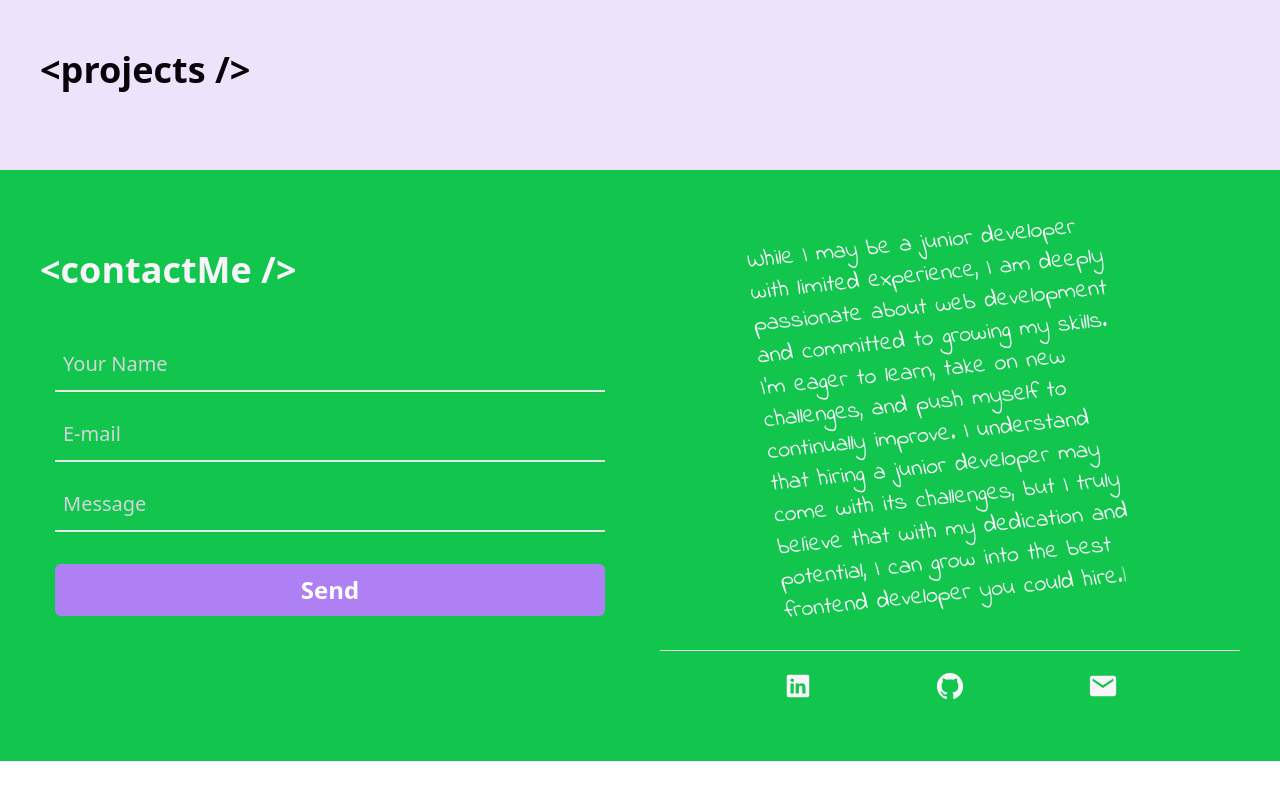
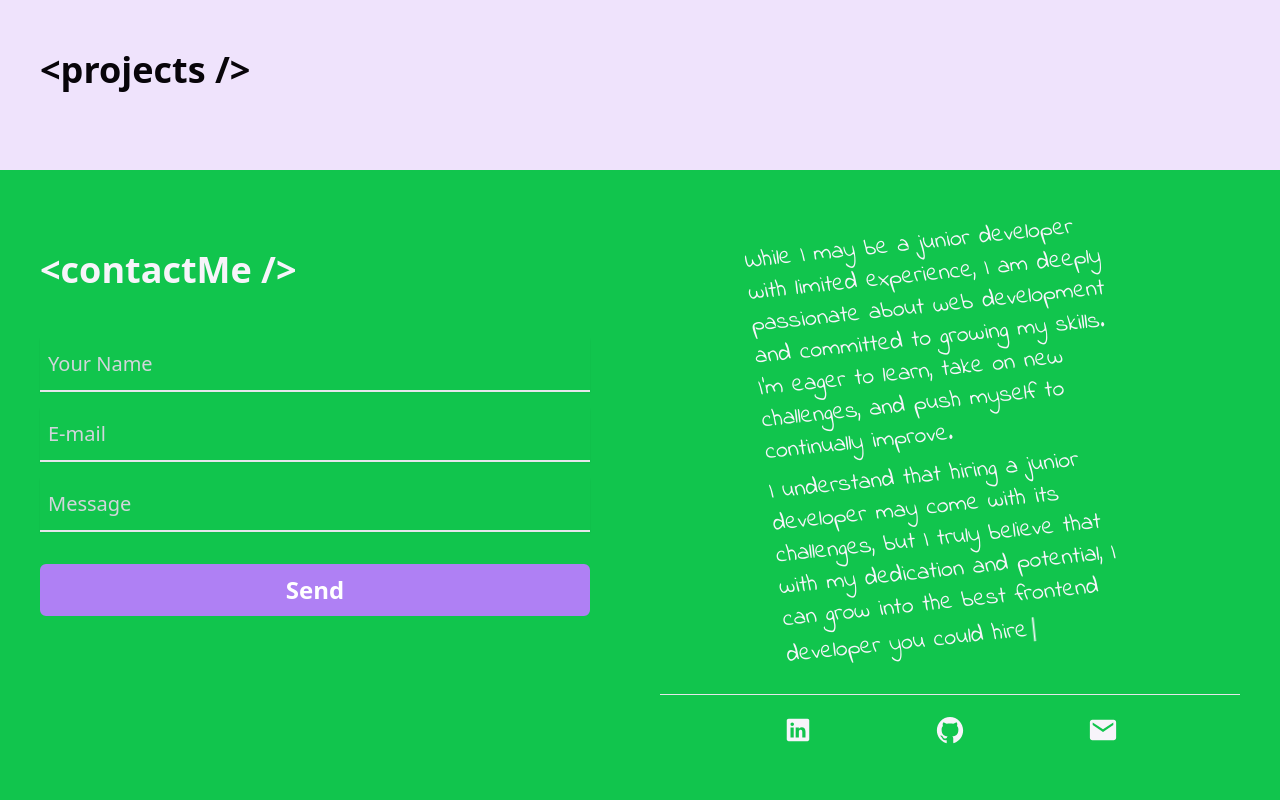
Before and after one commit to saraNasser4/my-portfolio, a React (Create React App) app: page / in a window 1280 px wide. Shown: the part 1876-2676 px from the top of the page. Before the commit the page ends 2637 px from the top, so only its background shows below. Built offline with nearby package versions, Linux system fonts and the light colour scheme; a web font is replaced by a local one.

Commit message:
final touch in Contact component style

```diff
--- a/src/App.js
+++ b/src/App.js
@@ -18,12 +18,15 @@ function App() {
   const { isDark, handleMenu, isOpen } = useContext(AppStates)
 
   useEffect(()=> {
+    gsap.fromTo(['.gsap-ani'], {x: -200, opacity: 0},{ x: 0, opacity:1, ease: 'power3.out', duration: 0.8, stagger: .2 })
+
     gsap.fromTo(['#one', '#two', '#three'], { y: 200, opacity: 0},
       {
-      scrollTrigger: { trigger: '#aboutMe', start: 'top 40%', end: 'top 10%', scrub: true },
-      y: 0, duration: 0.8, stagger: 0.2,  opacity: 1
-    })
-  }, [])
+        scrollTrigger: { trigger: '#aboutMe', start: 'top 50%', end: 'top 10%', scrub: true },
+        y: 0, duration: 0.8, stagger: 0.2,  opacity: 1
+      })
+    // gsap.fromTo('#line', { opacity: 0 },{ opacity:1, ease: 'power3.out', duration: 0.8 })
+  }, [isDark])
 
   return (
     <>
--- a/src/components/Form.js
+++ b/src/components/Form.js
@@ -5,7 +5,7 @@ export default function Form () {
     const { Styles } = useContext(AppStates)
     const inputStyles = "my-2 bg-inherit border-b-2 px-2 py-3 outline-none text-lg md:text-xl font-medium placeholder:text-gray-300 shadow-sm dark:placeholder:text-gray-100 focus:border-b-accent-color-dark ";
     return(
-        <form className='flex flex-col max-w-[550px] mx-auto'>
+        <form className='flex flex-col max-w-[550px] mx-auto md:mx-0'>
             <input className={`${inputStyles}`} type="text" placeholder="Your Name" required/>
             <input className={`${inputStyles}`} type="email" placeholder="E-mail" required/>
             <input className={`${inputStyles}`} type="text" placeholder="Message" />
--- a/src/components/Header.js
+++ b/src/components/Header.js
@@ -18,8 +18,7 @@ export default function Header (props) {
           {props.children}
         </div>
         <div className="flex items-center max-w-[900px]">
-          {pageWidth >= smallWidth ? setIsOpen(false) :
-           (
+          {pageWidth <= smallWidth && (
             <button
               onClick={handleMenu}
               className={`${isOpen ? 'bg-black/10 dark:bg-white/20' : 'hover:bg-black/10 hover:dark:bg-white/20'} duration-700 p-2 rounded-full cursor-pointer`}
--- a/src/components/StateContext.js
+++ b/src/components/StateContext.js
@@ -28,6 +28,7 @@ export default function StateContext (props){
     window.addEventListener('resize', ()=> {
       setPageWidth(window.innerWidth);
     });
+    if(pageWidth >= 868) setIsOpen(false);
     return ()=> window.removeEventListener('resize', ()=> setPageWidth(window.innerWidth))
   }, [pageWidth])
 
--- a/src/index.css
+++ b/src/index.css
@@ -7,6 +7,12 @@
   scroll-behavior: smooth;
 }
 
+
+@keyframes line {
+  0%   { opacity: 0;}
+  100%   { opacity: 1;}
+
+}
 
 .card::before {
   content: attr(data-name);
--- a/src/pages/Contact.js
+++ b/src/pages/Contact.js
@@ -1,11 +1,17 @@
 import Form from '../components/Form'
 import { useContext } from "react";
 import { AppStates } from "../components/StateContext";
-import { ReactTyped } from "react-typed";
 
 import { IoLogoLinkedin, IoLogoGithub, IoMdMail } from "react-icons/io";
 export default function Contact () {
-    const { Styles } = useContext(AppStates)
+    const { Styles } = useContext(AppStates);
+
+    const linksList = [
+      { href: 'https://www.linkedin.com/in/sara-nasser-elsayed/', logo: <IoLogoLinkedin size={30}/> },
+      { href: 'https://github.com/saraNasser4', logo: <IoLogoGithub size={30}/> },
+      { href: 'mailto:saransser6@gmail.com', logo: <IoMdMail size={30}/> }
+    ]
+
   return (
     <section id='contactMe' className={`${Styles.section} bg-accent-color dark:bg-black text-text-color-dark `}>
         <div className="flex flex-col md:flex-row gap-10 [&>*]:w-full [&>*]:mx-auto ">
@@ -14,19 +20,16 @@ export default function Contact () {
             <Form />
           </div>
 
-            <div className="max-w-[900px] ">
+            <div className="">
               <p className="font-handWriting text-xl lg:text-2xl w-[370px] mx-auto md:-rotate-6 md:mt-4 mb-10">
-                <ReactTyped
-                  strings={['While I may be a junior developer with limited experience, I am deeply passionate about web development and committed to growing my skills. I’m eager to learn, take on new challenges, and push myself to continually improve. I understand that hiring a junior developer may come with its challenges, but I truly believe that with my dedication and potential, I can grow into the best frontend developer you could hire.']}
-                  typeSpeed={10}
-                />
-                <span className='mt-2 inline-block'></span>
+                While I may be a junior developer with limited experience, I am deeply passionate about web development and committed to growing my skills. I’m eager to learn, take on new challenges, and push myself to continually improve.
+                <span className='mt-2 inline-block'>
+                  I understand that hiring a junior developer may come with its challenges, but I truly believe that with my dedication and potential, I can grow into the best frontend developer you could hire<span className='animate-[line_1s_ease-in-out_infinite] font-sans'>|</span>
+                </span>
               </p>
               <hr />
               <div className='flex justify-evenly items-center my-5'>
-                <a href='https://www.linkedin.com/in/sara-nasser-elsayed/' target='_blank' rel='noreferrer'><IoLogoLinkedin size={30}/></a>
-                <a href='https://github.com/saraNasser4' target='_blank' rel='noreferrer'><IoLogoGithub size={30}/></a>
-                <a href='mailto:saransser6@gmail.com' target='_blank' rel='noreferrer'><IoMdMail size={30}/></a>
+                {linksList.map((link, index)=> <a className='hover:text-primary-color-dark' key={index} href={link.href} target='_blank' rel='noreferrer'>{link.logo}</a>)}
               </div>
             </div>
           </div>
--- a/src/pages/Home.js
+++ b/src/pages/Home.js
@@ -1,8 +1,7 @@
 import Header from "../components/Header"
 import { ReactTyped } from "react-typed";
-import { useEffect, useContext } from "react"
+import { useContext } from "react"
 import { AppStates } from "../components/StateContext";
-import { gsap } from "gsap"
 
 
 export default function Home(props){
@@ -19,9 +18,6 @@ export default function Home(props){
     }
   ]
 
-  useEffect(()=> {
-    gsap.fromTo(['.gsap-ani'], {x: -200, opacity: 0},{ x: 0, opacity:1, ease: 'power3.out', duration: 0.8, stagger: .2 })
-  }, [isDark])
 
   return (
     <section id='home' className="min-w-screen min-h-screen">
```
